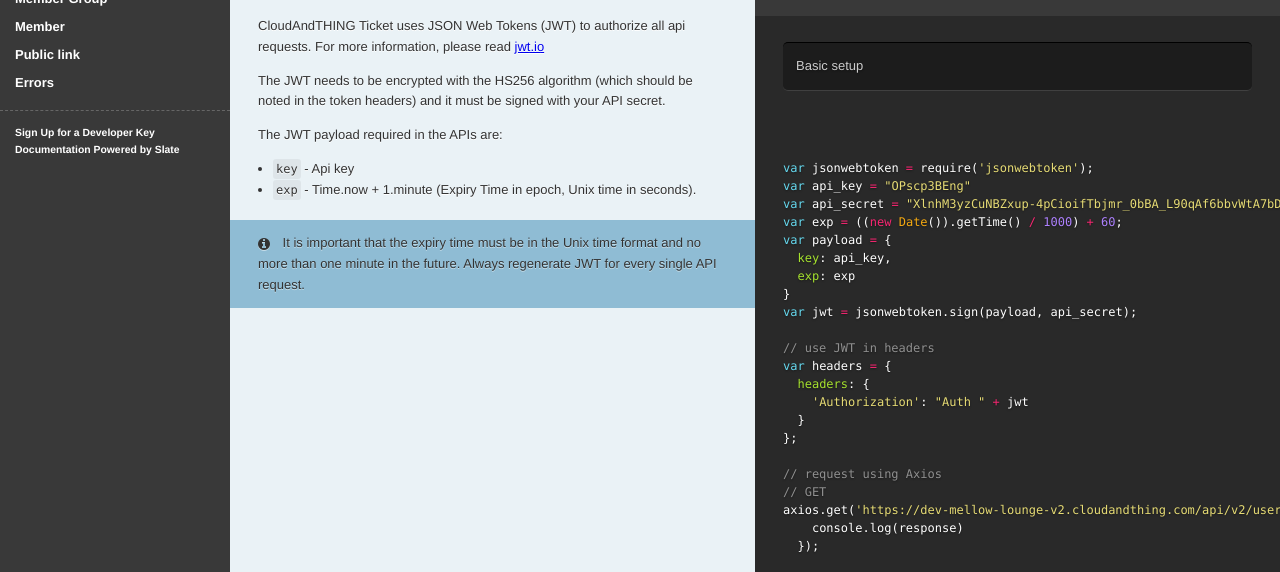
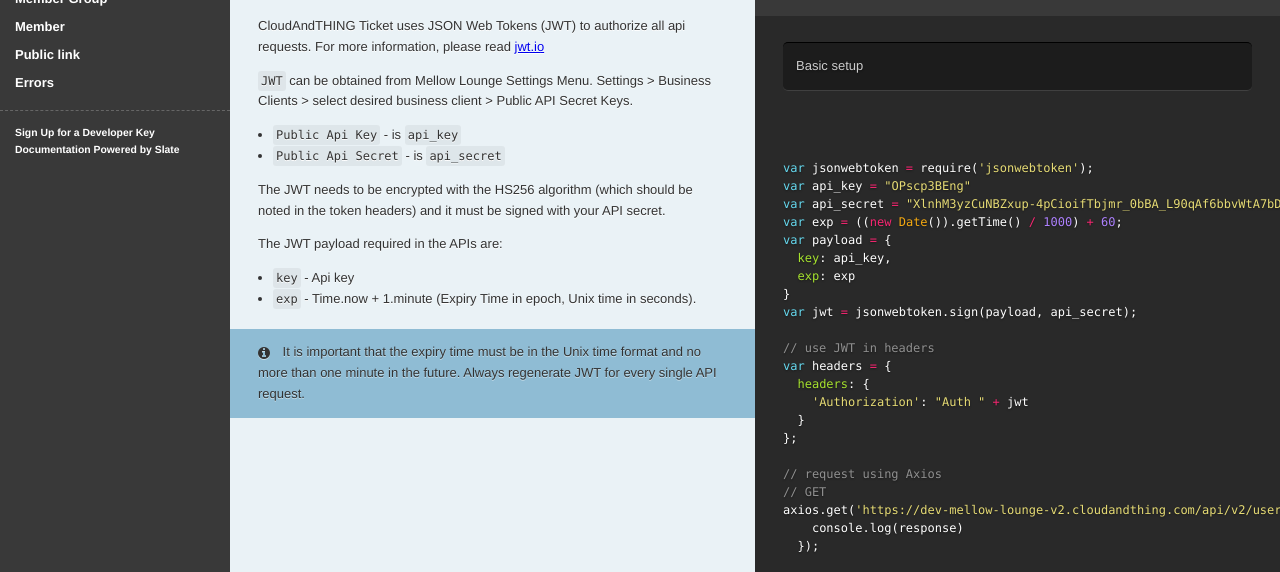
Before and after one commit to ml-cnt/apis, a plain HTML site: page index.html in a window 1280 px wide. Shown: the part 196-768 px from the top of the page. Drawn offline with Linux system fonts and the light colour scheme.

Commit message:
publish: added authentication
generated from commit a43b5d4c3c7a49a7307789943427f3918caf436f

```diff
--- a/index.html
+++ b/index.html
@@ -271,6 +271,13 @@
 </blockquote>
 
 <p>CloudAndTHING Ticket uses JSON Web Tokens (JWT) to authorize all api requests. For more information, please read <a href="https://jwt.io">jwt.io</a></p>
+
+<p><code class="prettyprint">JWT</code> can be obtained from Mellow Lounge Settings Menu. Settings &gt; Business Clients &gt; select desired business client &gt; Public API Secret Keys.</p>
+
+<ul>
+<li><code class="prettyprint">Public Api Key</code> - is <code class="prettyprint">api_key</code></li>
+<li><code class="prettyprint">Public Api Secret</code> - is <code class="prettyprint">api_secret</code></li>
+</ul>
 
 <p>The JWT needs to be encrypted with the HS256 algorithm (which should be noted in the token headers) and it must be signed with your API secret.</p>
 
```
